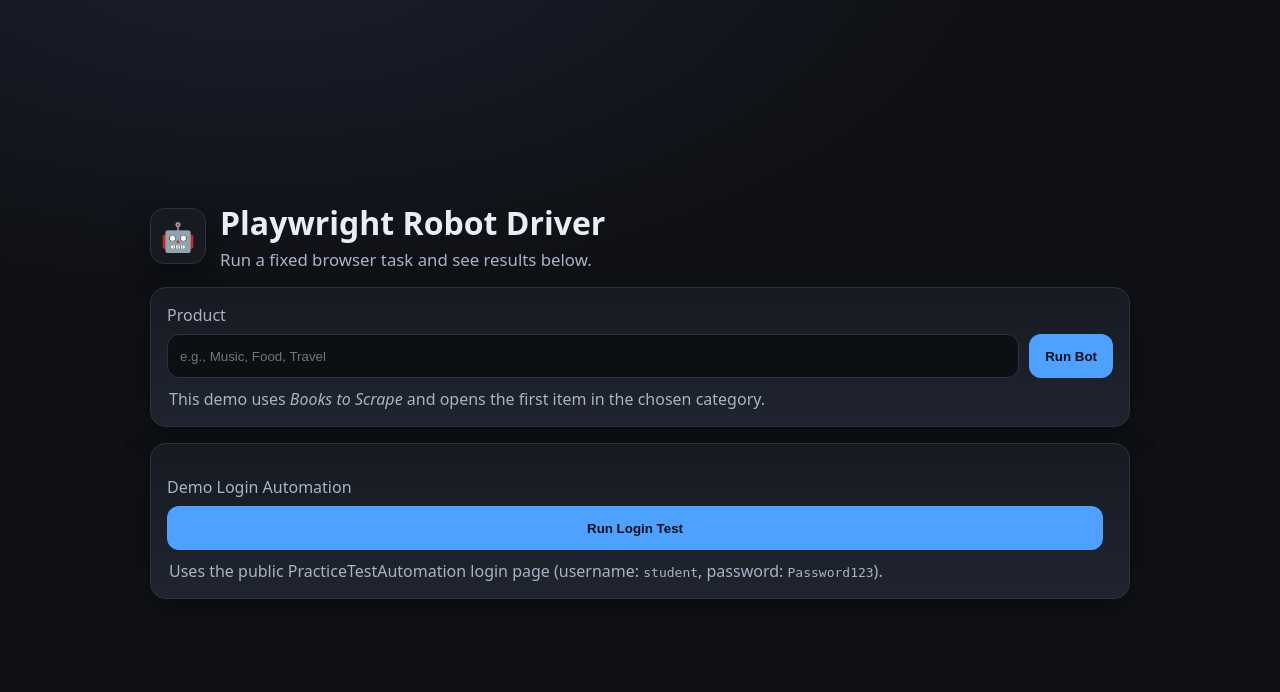
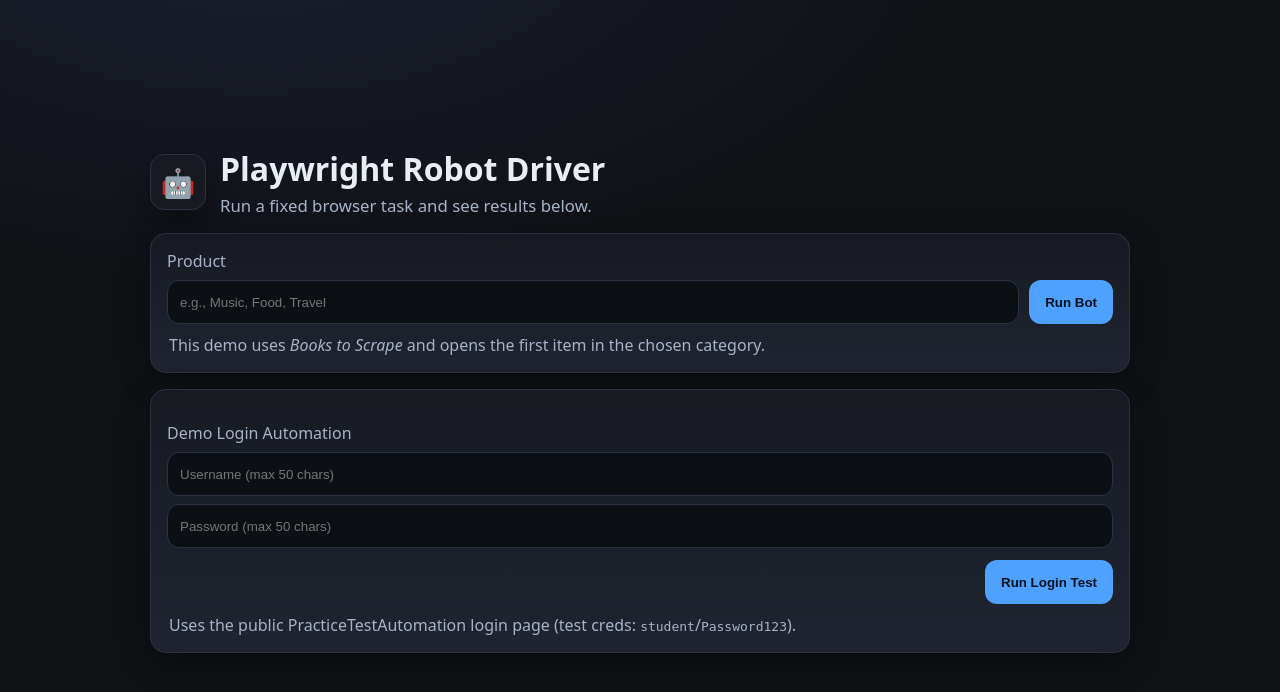
Before and after one commit to mon-sarder/LaCitySampleProjectRequirement, a Flask app: page / in a window 1280 px wide. Shown: the top 692 px of the page. Run offline with Flask 3, Linux system fonts and the light colour scheme.

Commit message:
create login_driver.py and update all files for the login page

```diff
--- a/backend/app.py
+++ b/backend/app.py
@@ -12,6 +12,8 @@ app = Flask(
     static_folder=os.path.join(BASE_DIR, "static"),
 )
 
+MAX_CRED_LENGTH = 50  # maximum allowed length for username/password
+
 @app.route("/")
 def index():
     return render_template("index.html")
@@ -21,17 +23,27 @@ def search():
     data = request.get_json() or {}
     product_name = data.get("product", "")
     result = search_product(product_name)
-    # Optional console log for graders
     if result.get("status") == "success":
         print(f"✅ Success! {result.get('title')} — {result.get('price')} ({result.get('meta')})")
     else:
         print(f"❌ Error: {result.get('message')}")
     return jsonify(result)
 
-@app.route("/login-test", methods=["GET"])
+# NOTE: switched to POST so username/password can be sent safely in JSON body.
+@app.route("/login-test", methods=["POST"])
 def login_test():
-    result = run_login_test()
-    # Optional console log for graders
+    data = request.get_json() or {}
+    username = data.get("username", "")
+    password = data.get("password", "")
+
+    # Server-side length validation to catch overly-long inputs
+    if len(username) > MAX_CRED_LENGTH or len(password) > MAX_CRED_LENGTH:
+        msg = "Possible buffer overflow attempt: username or password exceeds allowed length (50)."
+        print(f"❌ Security: {msg} username_len={len(username)} password_len={len(password)}")
+        return jsonify({"status": "error", "message": msg}), 400
+
+    # Proceed to run the login automation with validated inputs
+    result = run_login_test(username=username, password=password)
     if result.get("status") == "success":
         print(f"✅ Login success: {result.get('message')}")
     else:
--- a/backend/templates/index.html
+++ b/backend/templates/index.html
@@ -26,20 +26,24 @@
           type="text"
           placeholder="e.g., Music, Food, Travel"
           aria-label="Product to search"
-          required
         />
         <button id="runBtn" type="submit" class="btn">Run Bot</button>
       </div>
       <p class="hint">This demo uses <em>Books to Scrape</em> and opens the first item in the chosen category.</p>
     </form>
 
-    <!-- Login task -->
-    <form id="loginForm" class="card">
+    <!-- Login task (username/password with maxlength to prevent overly-long input) -->
+    <form id="loginForm" class="card" autocomplete="off" onsubmit="return false;">
       <p class="label">Demo Login Automation</p>
-      <div class="row">
+      <div style="display:grid;gap:8px;">
+        <input id="loginUser" type="text" placeholder="Username (max 50 chars)" maxlength="50" />
+        <input id="loginPass" type="password" placeholder="Password (max 50 chars)" maxlength="50" />
+      </div>
+      <div style="margin-top:12px" class="row">
+        <div></div>
         <button id="loginBtn" type="button" class="btn">Run Login Test</button>
       </div>
-      <p class="hint">Uses the public PracticeTestAutomation login page (username: <code>student</code>, password: <code>Password123</code>).</p>
+      <p class="hint">Uses the public PracticeTestAutomation login page (test creds: <code>student</code>/<code>Password123</code>).</p>
     </form>
 
     <!-- Loading / status -->
@@ -65,6 +69,8 @@
     const input = document.getElementById("productInput");
 
     const loginBtn = document.getElementById("loginBtn");
+    const loginUser = document.getElementById("loginUser");
+    const loginPass = document.getElementById("loginPass");
 
     const statusBox = document.getElementById("status");
     const statusText = document.getElementById("statusText");
@@ -74,6 +80,8 @@
     const resultTitle = document.getElementById("resultTitle");
     const resultPrice = document.getElementById("resultPrice");
     const resultMeta = document.getElementById("resultMeta");
+
+    const MAX_CRED_LENGTH = 50;
 
     function show(el) { el.classList.remove("hidden"); }
     function hide(el) { el.classList.add("hidden"); }
@@ -108,11 +116,33 @@
       });
     });
 
-    // Login test click
+    // Login test click — client-side length check before sending
     loginBtn.addEventListener("click", async () => {
+      // client-side validation
+      const user = loginUser.value || "";
+      const pass = loginPass.value || "";
+
+      if (user.length > MAX_CRED_LENGTH || pass.length > MAX_CRED_LENGTH) {
+        // show error card and do NOT send to server
+        resultIcon.innerHTML = iconError();
+        resultTitle.textContent = "Input rejected";
+        resultPrice.textContent = "";
+        resultMeta.textContent = `Possible buffer overflow attempt: username or password exceeds ${MAX_CRED_LENGTH} characters.`;
+        hide(statusBox);
+        show(result);
+        return;
+      }
+
       await runAutomation(async () => {
-        const res = await fetch("/login-test");
-        return res.json();
+        const res = await fetch("/login-test", {
+          method: "POST",
+          headers: { "Content-Type": "application/json" },
+          body: JSON.stringify({ username: user, password: pass })
+        });
+
+        // if server rejects with 400, still parse JSON for message
+        const json = await res.json();
+        return json;
       }, "Running login automation...");
     });
 
@@ -133,7 +163,6 @@
 
         if (data.status === "success") {
           resultIcon.innerHTML = iconSuccess();
-          // For product flow, we get title/price/meta; for login we get message
           resultTitle.textContent = data.title ? `Product: ${data.title}` : "Login Automation Success";
           resultPrice.textContent = data.price ? `Price: ${data.price}` : "";
           resultMeta.textContent = data.meta
```
Also changed, not shown: backend/login_driver.py (+25 -10 lines).
